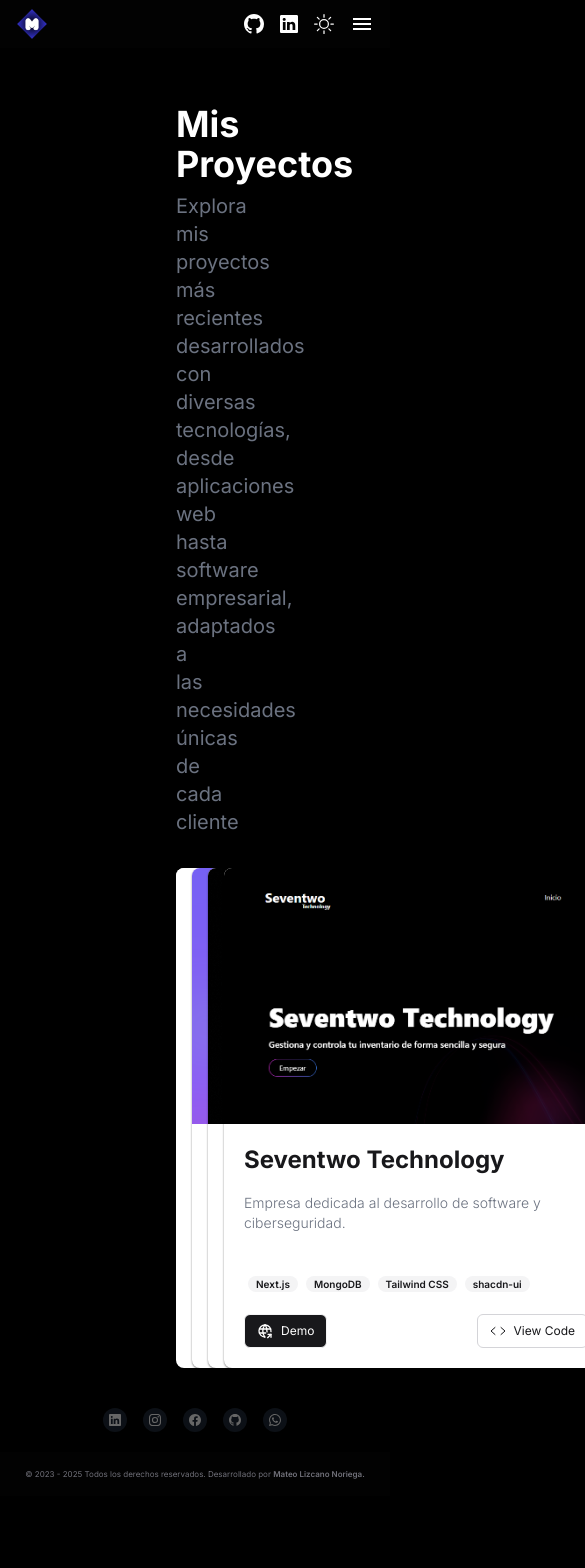
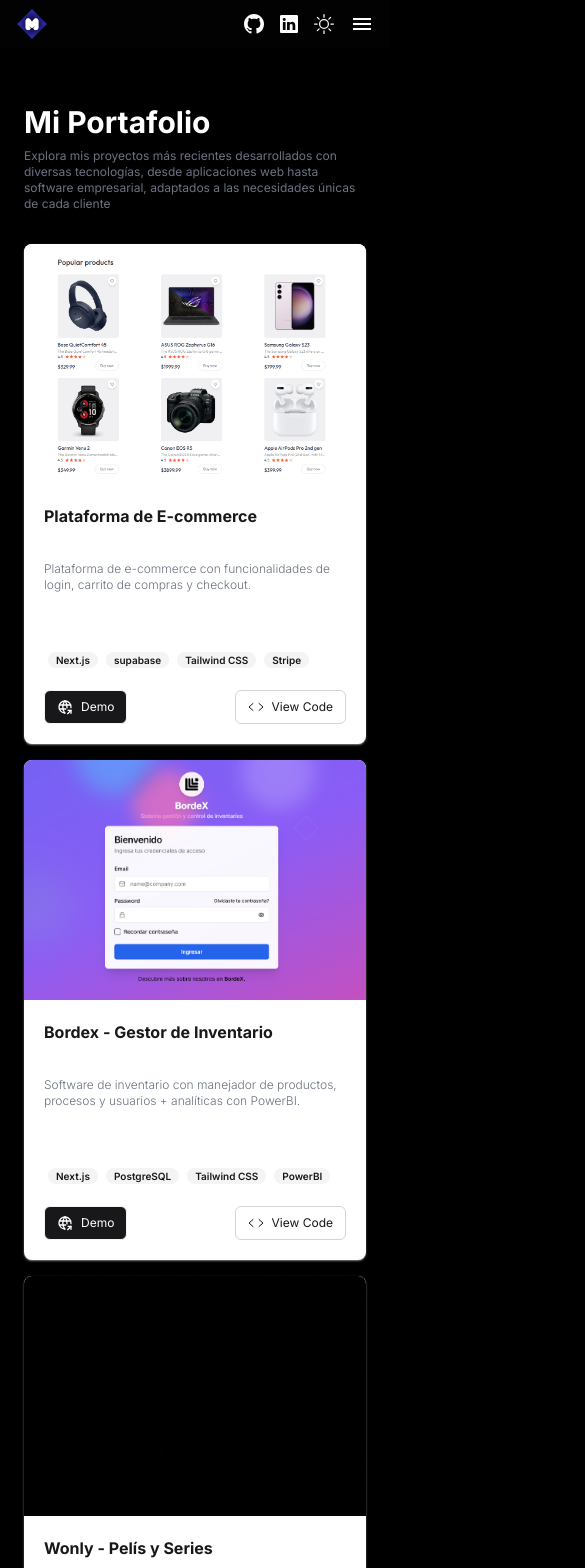
Before and after one commit to mateodevcode/mateo-lizcano-noriega, a Next.js app: page /portafolio in a window 390 px wide. Shown: the top 1568 px of the page, 585 px wide, since content can reach past the window. Before the commit the page ends 1496 px from the top, so only its background shows below. Built offline with nearby package versions, Linux system fonts and the light colour scheme.

Commit message:
Se mejoro el modo responsive

```diff
--- a/src/app/portafolio/page.js
+++ b/src/app/portafolio/page.js
@@ -1,81 +1,7 @@
-"use client";
-
-import Image from "next/image";
-import { TbWorldShare } from "react-icons/tb";
-import { IoCodeOutline } from "react-icons/io5";
-import { proyectos_terminados } from "@/data/proyectos";
+import Portafolio from "@/components/portafolio/Portafolio";
 
 const page = () => {
-  return (
-    <div className="w-full flex flex-col justify-start items-center px-40">
-      <div className="w-full mt-10 p-4">
-        <h2 className="lg:text-4xl md:text-4xl sm:text-4xl font-bold">
-          Mis Proyectos
-        </h2>
-        <p className="xl:text-base lg:text-2xl md:text-2xl sm:text-xl text-gray-500 mt-2">
-          Explora mis proyectos más recientes desarrollados con diversas
-          tecnologías, desde aplicaciones web hasta software empresarial,
-          adaptados a las necesidades únicas de cada cliente
-        </p>
-      </div>
-      <div className="w-full h-[600px] p-4 grid grid-cols-4 gap-4">
-        {proyectos_terminados.map((proyecto, index) => (
-          <div
-            key={index}
-            className="w-96 bg-white h-[500px] flex flex-col justify-between items-center rounded-lg shadow-sm shadow-black/50 dark:shadow-black/50"
-          >
-            <div className="w-96 h-96">
-              <Image
-                src={proyecto.imagen}
-                alt="hero"
-                width={500}
-                height={500}
-                className="w-full h-64 rounded-t-lg object-cover"
-              />
-            </div>
-            <div className="p-5 flex flex-col justify-between items-start h-full">
-              <h3 className="text-2xl font-bold text-zinc-900">
-                {proyecto.titulo}
-              </h3>
-              <p className="text-gray-500 text-sm font-light">
-                {proyecto.description}
-              </p>
-              <div className="w-full flex flex-col justify-start items-start mt-5">
-                <div className="">
-                  {proyecto.tecnologias.map((tecnologia, index) => (
-                    <span
-                      key={index}
-                      className="px-2 py-0.5 rounded-full bg-zinc-100 text-zinc-900 text-[10px] font-semibold mx-1"
-                    >
-                      {tecnologia}
-                    </span>
-                  ))}
-                </div>
-                <div className="w-full flex justify-between items-center mt-5">
-                  <button
-                    className="text-xs flex flex-row justify-center items-center border-[1px] border-zinc-100 px-3 py-2 rounded-md bg-zinc-900 text-white hover:bg-zinc-800"
-                    onClick={() => window.open(proyecto.url, "_blank").focus()}
-                  >
-                    <TbWorldShare className="mr-2 text-base" />
-                    Demo
-                  </button>
-                  <button
-                    className="text-xs flex flex-row justify-center items-center border-[1px] border-zinc-300 px-3 py-2 rounded-md text-zinc-900 hover:bg-zinc-400/10"
-                    onClick={() =>
-                      window.open(proyecto.github, "_blank").focus()
-                    }
-                  >
-                    <IoCodeOutline className="mr-2 text-base" />
-                    View Code
-                  </button>
-                </div>
-              </div>
-            </div>
-          </div>
-        ))}
-      </div>
-    </div>
-  );
+  return <Portafolio />;
 };
 
 export default page;
--- a/src/components/portafolio/NewProjects.jsx
+++ /dev/null
@@ -1,7 +0,0 @@
-import React from "react";
-
-const NewProjects = () => {
-  return <div></div>;
-};
-
-export default NewProjects;
--- /dev/null
+++ b/src/components/portafolio/Portafolio.jsx
@@ -0,0 +1,81 @@
+"use client";
+
+import Image from "next/image";
+import { TbWorldShare } from "react-icons/tb";
+import { IoCodeOutline } from "react-icons/io5";
+import { proyectos_terminados } from "@/data/proyectos";
+
+const Portafolio = () => {
+  return (
+    <div className="w-full flex flex-col justify-start items-center xl:px-36 lg:px-5 md:px-5 sm:px-2 smd:px-5 pb-20">
+      <div className="w-full mt-10 p-4">
+        <h2 className="lg:text-4xl md:text-4xl sm:text-3xl font-bold">
+          Mi Portafolio
+        </h2>
+        <p className="xl:text-base lg:text-base md:text-base smd:text-sm sm:text-xs text-gray-500 mt-2">
+          Explora mis proyectos más recientes desarrollados con diversas
+          tecnologías, desde aplicaciones web hasta software empresarial,
+          adaptados a las necesidades únicas de cada cliente
+        </p>
+      </div>
+      <div className="w-full h-full p-4 grid xl:grid-cols-3 lg:grid-cols-2 md:grid-cols-2 sm:grid-cols-1 gap-4 place-content-center mx-auto">
+        {proyectos_terminados.map((proyecto, index) => (
+          <div
+            key={index}
+            className="w-full bg-white h-[500px] flex flex-col justify-between items-center rounded-lg shadow-sm shadow-black/50 dark:shadow-white/50"
+          >
+            <div className="w-full h-96">
+              <Image
+                src={proyecto.imagen}
+                alt="hero"
+                width={500}
+                height={500}
+                className="w-full xl:h-64 lg:h-64 md:h-64 smd:h-64 sm:h-60 rounded-t-lg object-cover"
+              />
+            </div>
+            <div className="p-5 flex flex-col justify-between items-start h-full">
+              <h3 className="xl:text-2xl lg:text-2xl md:text-lg smd:text-xl sm:text-base font-bold text-zinc-900">
+                {proyecto.titulo}
+              </h3>
+              <p className="text-gray-500 xl:text-sm lg:text-sm md:text-sm smd:text-xs sm:text-xs font-light">
+                {proyecto.description}
+              </p>
+              <div className="w-full flex flex-col justify-start items-start mt-5">
+                <div className="">
+                  {proyecto.tecnologias.map((tecnologia, index) => (
+                    <span
+                      key={index}
+                      className="px-2 py-0.5 rounded-full bg-zinc-100 text-zinc-900 text-[10px] font-semibold mx-1"
+                    >
+                      {tecnologia}
+                    </span>
+                  ))}
+                </div>
+                <div className="w-full flex justify-between items-center mt-5">
+                  <button
+                    className="text-xs flex flex-row justify-center items-center border-[1px] border-zinc-100 px-3 py-2 rounded-md bg-zinc-900 text-white hover:bg-zinc-800"
+                    onClick={() => window.open(proyecto.url, "_blank").focus()}
+                  >
+                    <TbWorldShare className="mr-2 text-base" />
+                    Demo
+                  </button>
+                  <button
+                    className="text-xs flex flex-row justify-center items-center border-[1px] border-zinc-300 px-3 py-2 rounded-md text-zinc-900 hover:bg-zinc-400/10"
+                    onClick={() =>
+                      window.open(proyecto.github, "_blank").focus()
+                    }
+                  >
+                    <IoCodeOutline className="mr-2 text-base" />
+                    View Code
+                  </button>
+                </div>
+              </div>
+            </div>
+          </div>
+        ))}
+      </div>
+    </div>
+  );
+};
+
+export default Portafolio;
```
